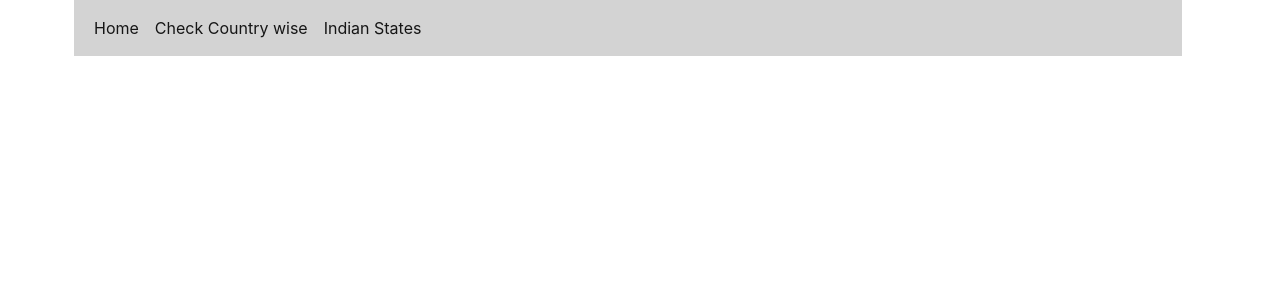
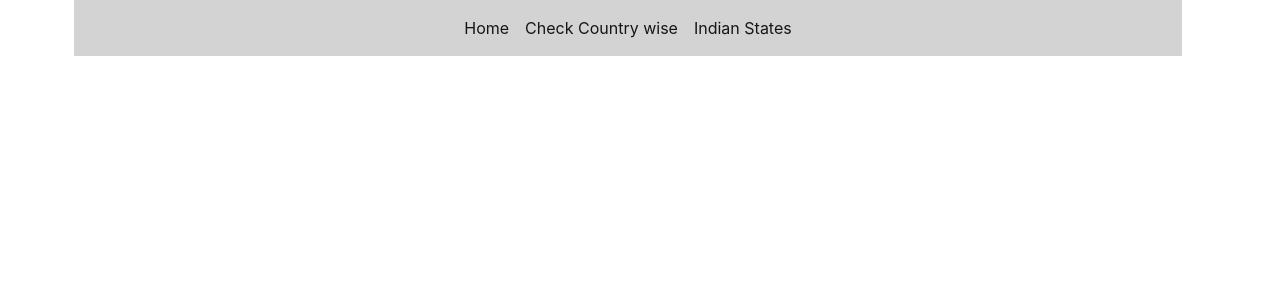
Before and after one commit to dharmeshpathak/covid_19, a React (Create React App) app: page / in a window 1280 px wide. Shown: the top 300 px of the page. Built offline with nearby package versions, Linux system fonts and the light colour scheme.

Commit message:
center navbar

```diff
--- a/package.json
+++ b/package.json
@@ -1,6 +1,5 @@
 {
   "name": "react2",
-
   "version": "0.1.0",
   "private": true,
   "homepage": "https://dharmeshpathak.github.io/covid_19",
@@ -9,8 +8,10 @@
     "@testing-library/react": "^9.5.0",
     "@testing-library/user-event": "^7.2.1",
     "axios": "^0.19.2",
+    "chart.js": "^2.9.3",
     "gh-pages": "^3.1.0",
     "react": "^16.13.1",
+    "react-chartjs-2": "^2.10.0",
     "react-dom": "^16.13.1",
     "react-router-dom": "^5.2.0",
     "react-scripts": "3.4.1"
--- a/src/Header.js
+++ b/src/Header.js
@@ -15,8 +15,8 @@ function Header(){
 <Router>
        <div className = "container  ">
 
-       <div className=" row navbar navbar-expand-lg navbar-light  link  " style = {{width:"100%"}}>
-       <div className=" col-lg-12 col-xl-12 col-md-12 col-sm-6 container-fluid link" >
+       <div className=" row navbar navbar-expand-lg navbar-light  link  " >
+       <div className=" col-lg-12 col-xl-12 col-md-12 col-sm-6 container-fluid link flex-column" >
             <ul style ={{textAlign:"center"}} className="navbar-nav">
             <li className="nav-item" style ={{textAlign:"center",}}>
             <NavLink  className="nav-link active " to="/home" exact activeStyle={ {color:'red'}  }>Home</NavLink>
@@ -26,7 +26,7 @@ function Header(){
             </li>
 
             <li className="nav-item">
-            <NavLink className="nav-link active " to="/indianstates" exact activeStyle={    {color:'red'}}>Indian States </NavLink>
+            <NavLink className="nav-link active " to="/indianstates" exact activeStyle={{color:'red'}}>Indian States </NavLink>
             </li>
             </ul>
             </div>
```
Also changed, not shown: src/charts/LineChart.js (added), 1 other file (tests, documents, lock files or other folders).
